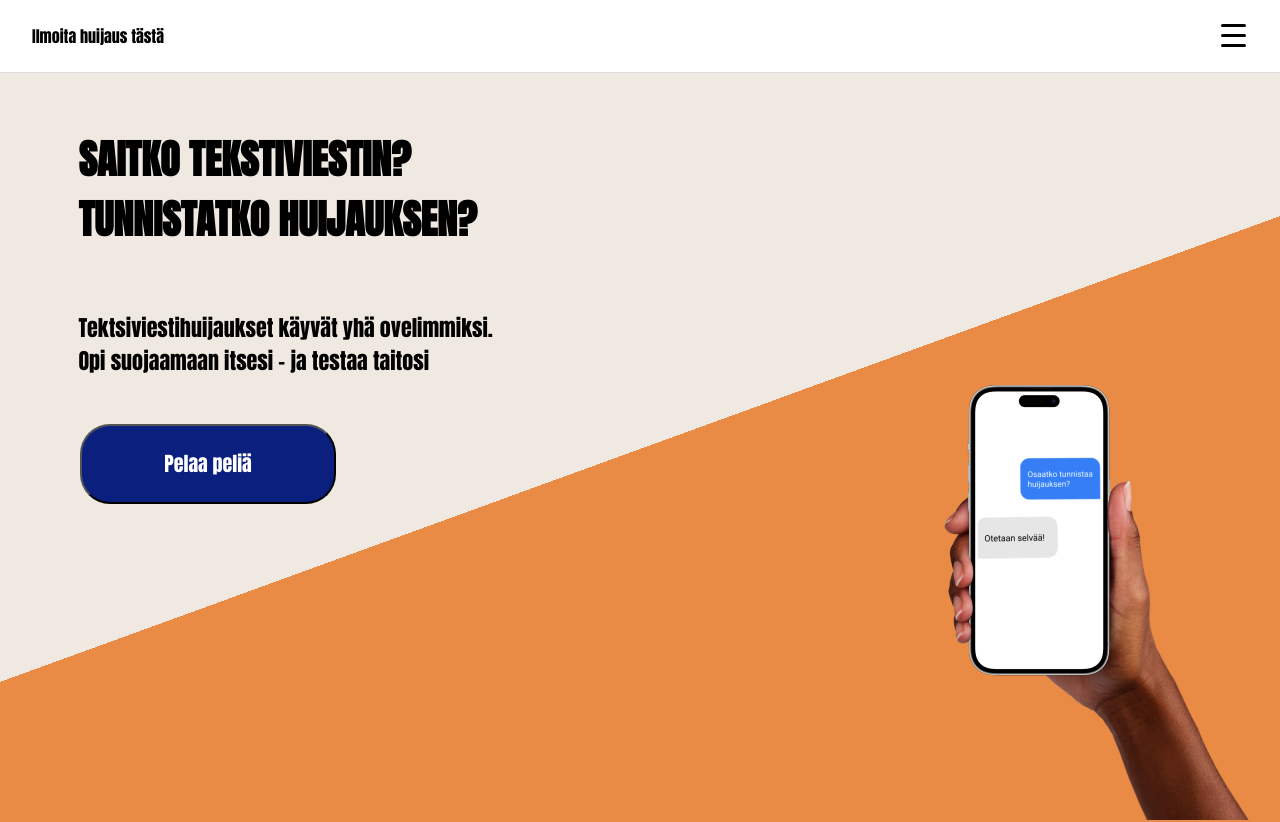
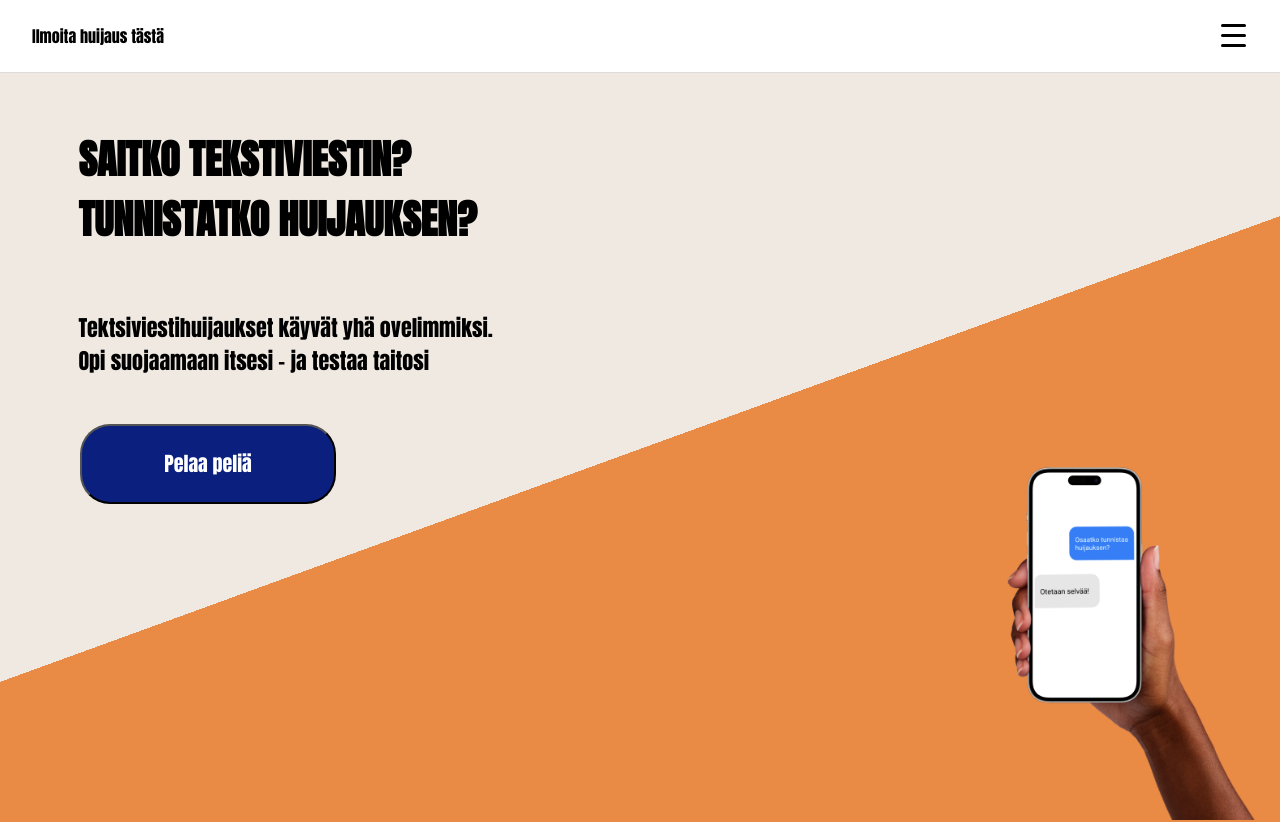
Before and after one commit to levonmaister/scamvjp2, a React (Vite) app: page / in a window 1280 px wide. Shown: the top 822 px of the page. Built offline with nearby package versions, Linux system fonts and the light colour scheme.

Commit message:
ÄNdrade på storlekar av bilder igen, och på tjockleken av fonten i huijaus eller oikea knapp

```diff
--- a/src/styles/Peli.css
+++ b/src/styles/Peli.css
@@ -78,6 +78,7 @@ body {
     font-size: 20px;
     text-align: center;
     width: 40%;
+    font-weight: bolder;
 }
 
 .options button:disabled {
--- a/src/styles/etusivu.css
+++ b/src/styles/etusivu.css
@@ -62,10 +62,13 @@ html {
 }
 
 .handbild-container img {
-  width: 345px;
+  width: 280px;
 }
 
+
+
 @media (min-width: 600px) {
+
   .layout {
     background: linear-gradient(160deg, #f0e9e2 50%, #E98A45 50%);
   }
@@ -94,6 +97,15 @@ html {
   }
 
 }
+
+
+
+@media (max-width: 600px) {
+  .handbild-container img{
+    max-width: 240px;
+  }
+}
+
 @media (max-width: 400px) {
 .handbild-container img {
   width: 160px;
```
